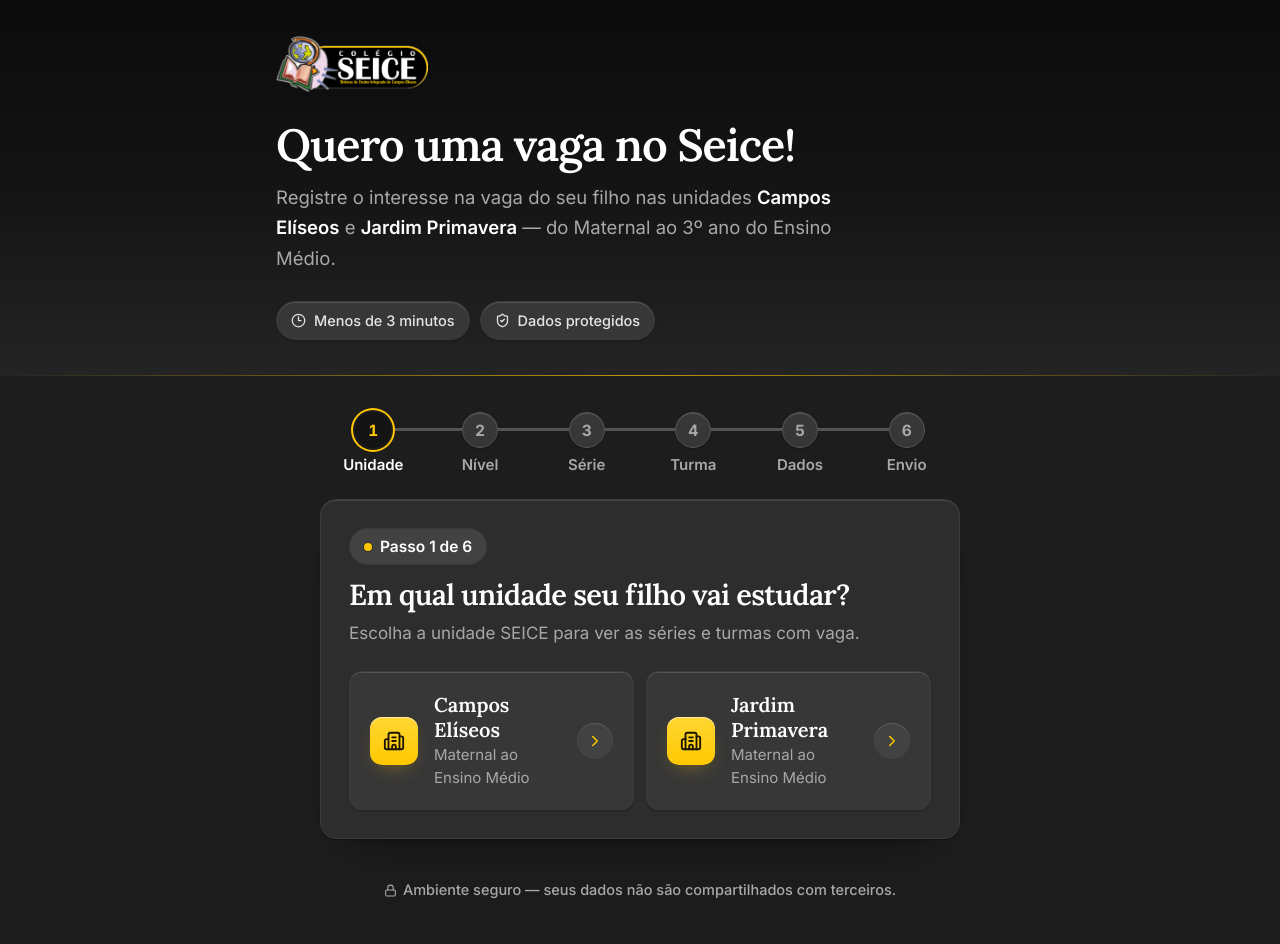
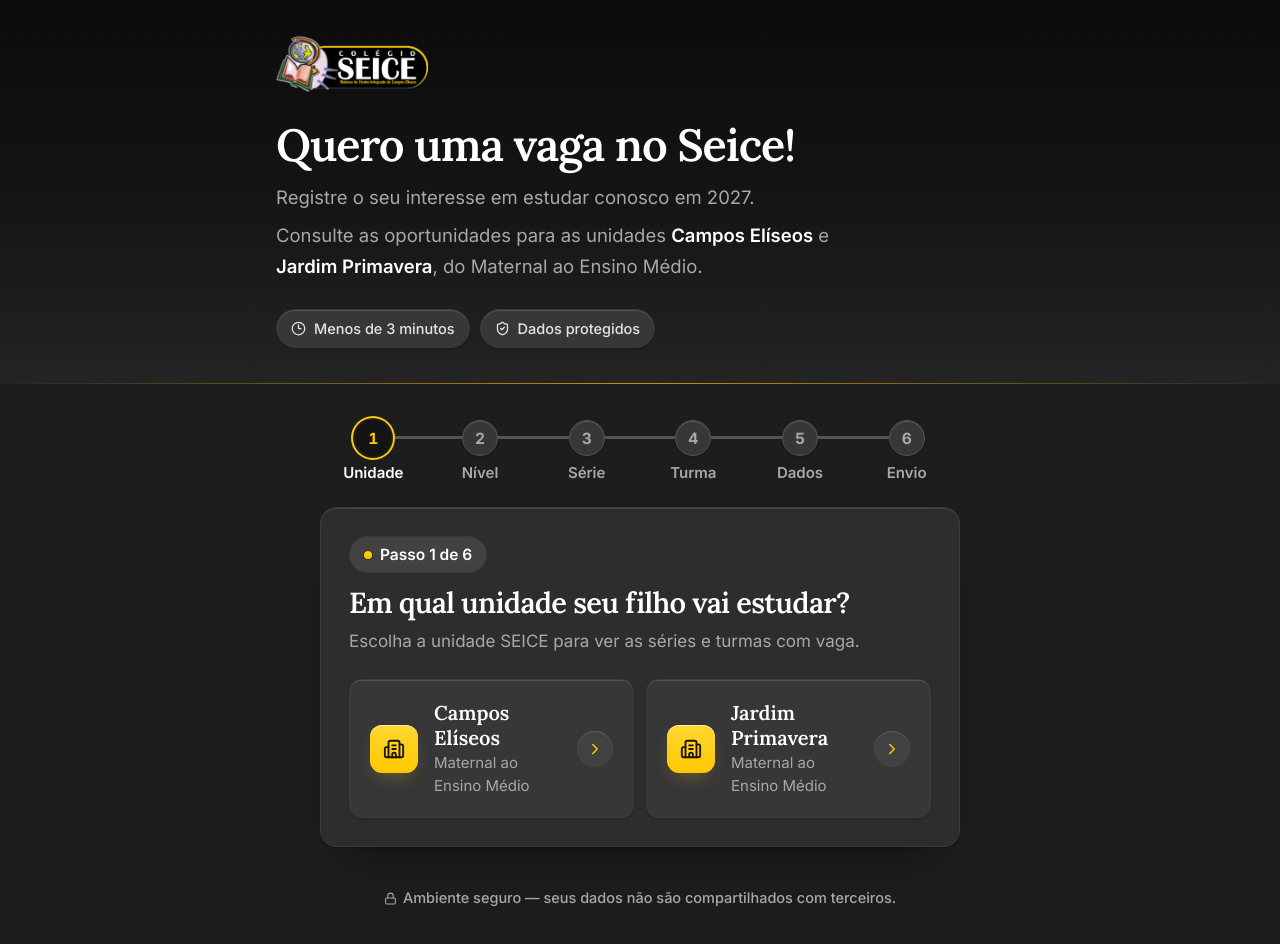
Before and after one commit to joaodorast/seice-intencao-matricula, a React (Vite) app: page / in a window 1280 px wide. Shown: the top 944 px of the page. Built offline with nearby package versions, Linux system fonts and the light colour scheme; no server answers.

Commit message:
Atualiza o texto de apresentacao do topo com a nova chamada para 2027

```diff
--- a/src/components/Header.tsx
+++ b/src/components/Header.tsx
@@ -30,10 +30,13 @@ export default function Header() {
             Quero uma vaga no Seice!
           </h1>
           <p className="mt-3 max-w-xl text-[17.5px] leading-relaxed text-seice-muted sm:text-[18.5px]">
-            Registre o interesse na vaga do seu filho nas unidades{" "}
+            Registre o seu interesse em estudar conosco em 2027.
+          </p>
+          <p className="mt-2 max-w-xl text-[17.5px] leading-relaxed text-seice-muted sm:text-[18.5px]">
+            Consulte as oportunidades para as unidades{" "}
             <strong className="font-semibold text-seice-ink">Campos Elíseos</strong> e{" "}
-            <strong className="font-semibold text-seice-ink">Jardim Primavera</strong> — do Maternal ao 3º
-            ano do Ensino Médio.
+            <strong className="font-semibold text-seice-ink">Jardim Primavera</strong>, do Maternal ao Ensino
+            Médio.
           </p>
         </div>
 
```
